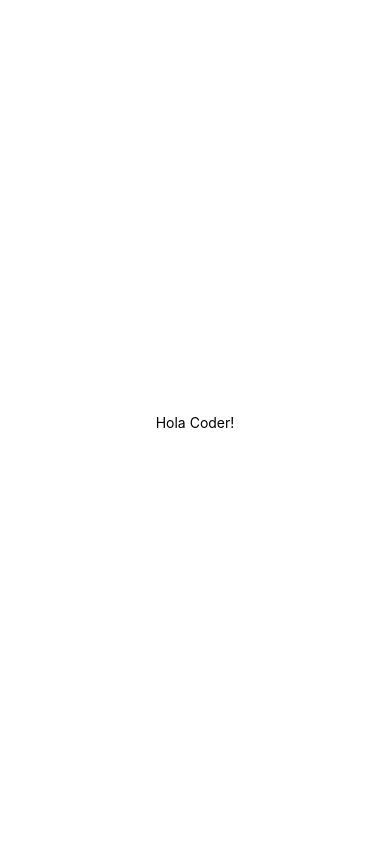
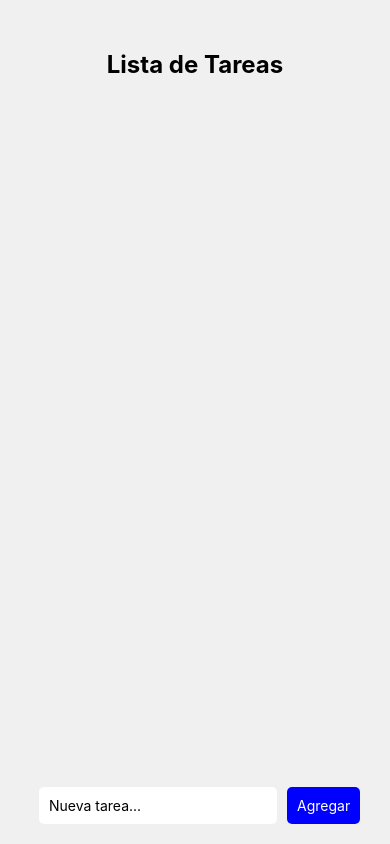
Before and after one commit to nicofal23/Proyecto-desarrolloapp, a React Native app in the folder Feniju/: screen / in a window 390 px wide. Built offline with nearby package versions, Linux system fonts and the light colour scheme.

Commit message:
entregable 2

```diff
--- a/Feniju/App.js
+++ b/Feniju/App.js
@@ -1,10 +1,64 @@
-import { StatusBar } from 'expo-status-bar';
-import { StyleSheet, Text, View } from 'react-native';
+
+import React, { useState } from 'react';  // Agrega esta línea para importar useState
+import { StatusBar, TextInput, TouchableOpacity, FlatList, StyleSheet, Text, View } from 'react-native';
 
 export default function App() {
+  const [tasks, setTasks] = useState([]);
+  const [newTask, setNewTask] = useState('');
+
+  const addTask = () => {
+    if (newTask.trim() !== '') {
+      setTasks([...tasks, { id: Date.now().toString(), text: newTask, completed: false }]);
+      setNewTask('');
+    }
+  };
+
+  const deleteTask = (taskId) => {
+    const updatedTasks = tasks.filter(task => task.id !== taskId);
+    setTasks(updatedTasks);
+  };
+
+  const toggleComplete = (taskId) => {
+    const updatedTasks = tasks.map(task =>
+      task.id === taskId ? { ...task, completed: !task.completed } : task
+    );
+    setTasks(updatedTasks);
+  };
+
   return (
     <View style={styles.container}>
-      <Text>Hola Coder!</Text>
+      <Text style={styles.title}>Lista de Tareas</Text>
+
+      <FlatList
+        data={tasks}
+        keyExtractor={(item) => item.id.toString()}
+        renderItem={({ item }) => (
+          <View style={styles.taskContainer}>
+            <Text style={styles.taskText}>{item.text}</Text>
+            <TouchableOpacity onPress={() => toggleComplete(item.id)}>
+              <Text style={[styles.taskAction, { color: item.completed ? 'green' : 'blue' }]}>
+                {item.completed ? 'Desmarcar' : 'Marcar'}
+              </Text>
+            </TouchableOpacity>
+            <TouchableOpacity onPress={() => deleteTask(item.id)}>
+              <Text style={styles.taskAction}>Eliminar</Text>
+            </TouchableOpacity>
+          </View>
+        )}
+      />
+
+      <View style={styles.inputContainer}>
+        <TextInput
+          style={styles.input}
+          placeholder="Nueva tarea..."
+          value={newTask}
+          onChangeText={(text) => setNewTask(text)}
+        />
+        <TouchableOpacity onPress={addTask}>
+          <Text style={styles.addButton}>Agregar</Text>
+        </TouchableOpacity>
+      </View>
+
       <StatusBar style="auto" />
     </View>
   );
@@ -13,8 +67,50 @@ export default function App() {
 const styles = StyleSheet.create({
   container: {
     flex: 1,
+    backgroundColor: '#f0f0f0',
+    alignItems: 'center',
+    paddingTop: 50,
+  },
+  title: {
+    fontSize: 24,
+    fontWeight: 'bold',
+    marginBottom: 20,
+  },
+  taskContainer: {
+    flexDirection: 'row',
+    justifyContent: 'space-between',
+    alignItems: 'center',
+    padding: 10,
+    marginVertical: 5,
     backgroundColor: '#fff',
+    borderRadius: 5,
+    width: '80%',
+  },
+  taskText: {
+    flex: 1,
+  },
+  taskAction: {
+    marginLeft: 10,
+    color: 'blue',
+  },
+  inputContainer: {
+    flexDirection: 'row',
+    justifyContent: 'space-between',
     alignItems: 'center',
-    justifyContent: 'center',
+    width: '80%',
+    marginBottom: 20,
+  },
+  input: {
+    flex: 1,
+    padding: 10,
+    marginRight: 10,
+    backgroundColor: '#fff',
+    borderRadius: 5,
+  },
+  addButton: {
+    padding: 10,
+    backgroundColor: 'blue',
+    color: '#fff',
+    borderRadius: 5,
   },
 });
```
